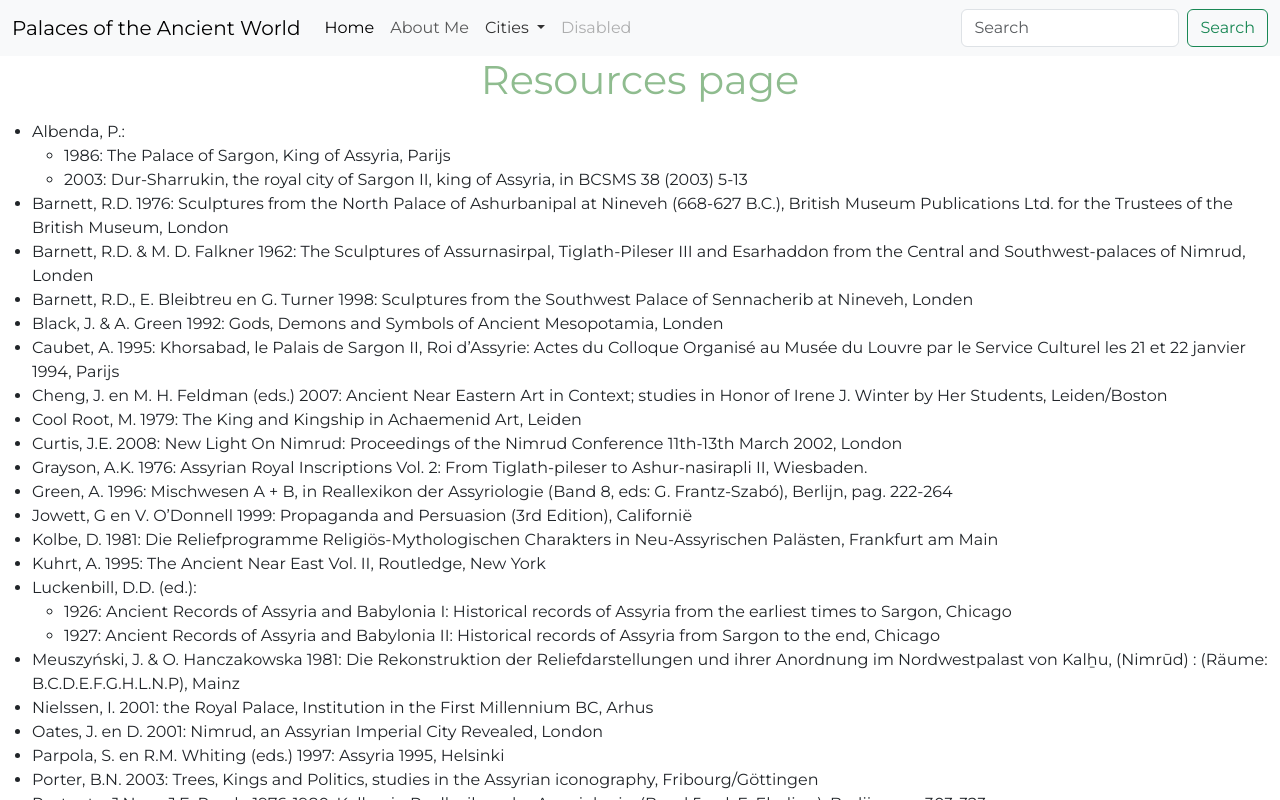
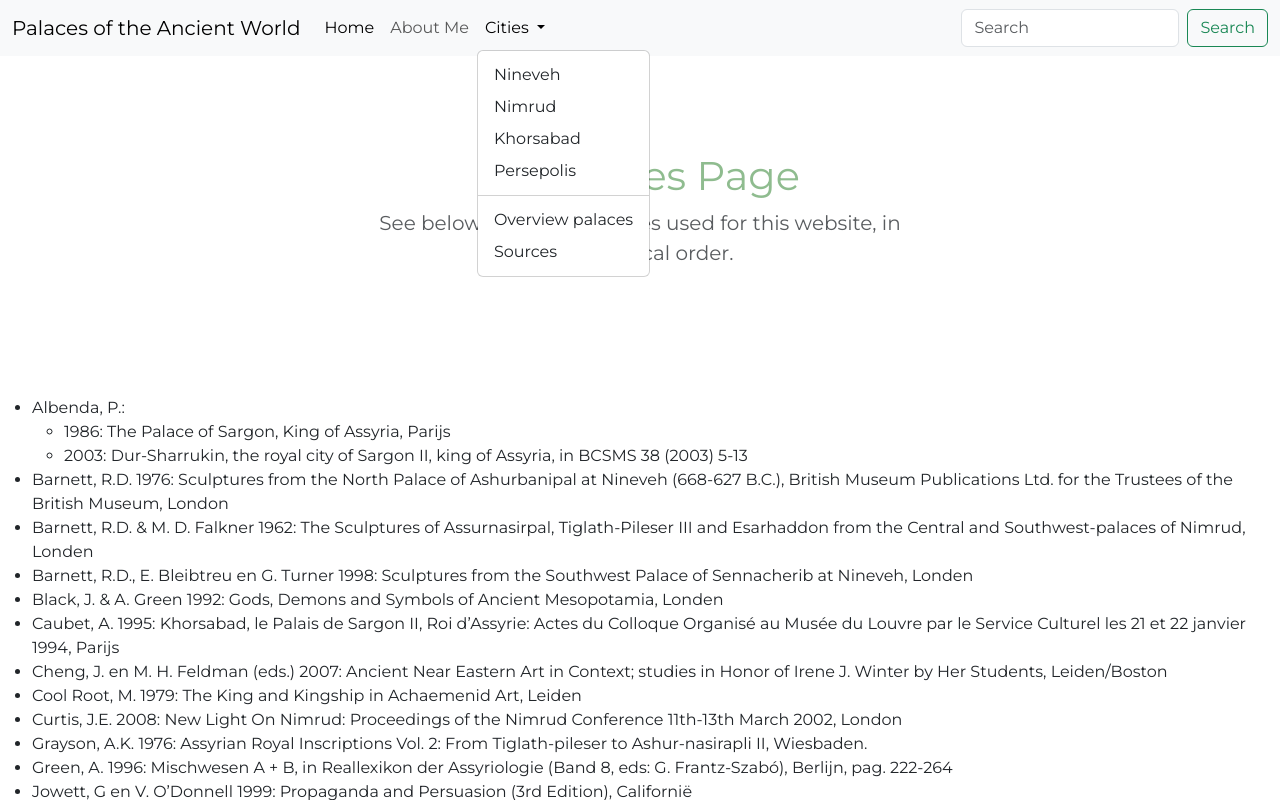
Before and after one commit to SusanFranzen82/Ancient-Palaces, a plain HTML site: page sources.html in a window 1280 px wide. Both pictures are taken after a click on the button "Cities". Shown: the top 800 px of the page. Drawn offline with nearby package versions, Linux system fonts and the light colour scheme.

Commit message:
Update sources.html

```diff
--- a/sources.html
+++ b/sources.html
@@ -27,7 +27,7 @@
                   <a class="nav-link active" aria-current="page" href="./index.html">Home</a>
                 </li>
                 <li class="nav-item">
-                  <a class="nav-link" href="#">About Me</a>
+                  <a class="nav-link" href="./Aboutme.html">About Me</a>
                 </li>
                 <li class="nav-item dropdown">
                   <a class="nav-link dropdown-toggle" href="#" role="button" data-bs-toggle="dropdown" aria-expanded="false">
@@ -39,13 +39,11 @@
                     <li><a class="dropdown-item" href="./Khorsabad.html">Khorsabad</a></li>
                     <li><a class="dropdown-item" href="./Persepolis.html">Persepolis</a></li>
                     <li><hr class="dropdown-divider"></li>
-                    <li><a class="dropdown-item" href="#">Overview palaces</a></li>
+                    <li><a class="dropdown-item" href="./Overviewpage.html">Overview palaces</a></li>
                     <li><a class="dropdown-item" href="./sources.html">Sources</a></li>
                   </ul>
                 </li>
-                <li class="nav-item">
-                  <a class="nav-link disabled" aria-disabled="true">Disabled</a>
-                </li>
+
               </ul>
               <form class="d-flex" role="search">
                 <input class="form-control me-2" type="search" placeholder="Search" aria-label="Search">
@@ -56,9 +54,15 @@
         </nav>
       </header>
 
-    <div>
-        <h1>Resources page</h1>
-    </div>
+      <section class="py-5 text-center container">
+        <div class="row py-lg-5">
+          <div class="col-lg-6 col-md-8 mx-auto">
+            <h1 class="fw-light">Resources Page</h1>
+            <p class="lead text-body-secondary">See below the list of sources used for this website, in alphabetical order.</p>
+          </div>
+        </div>
+      </section>
+
 
     <p>
         <ul>
@@ -119,7 +123,7 @@
 
         </ul>
     </p>
-
+    <script src="https://cdn.jsdelivr.net/npm/bootstrap@5.3.1/dist/js/bootstrap.bundle.min.js" integrity="sha384-HwwvtgBNo3bZJJLYd8oVXjrBZt8cqVSpeBNS5n7C8IVInixGAoxmnlMuBnhbgrkm" crossorigin="anonymous"></script>
 
 </body>
 </html>
```
